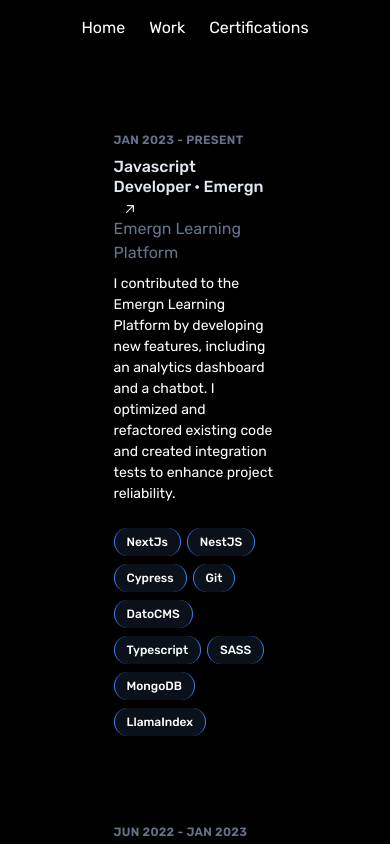
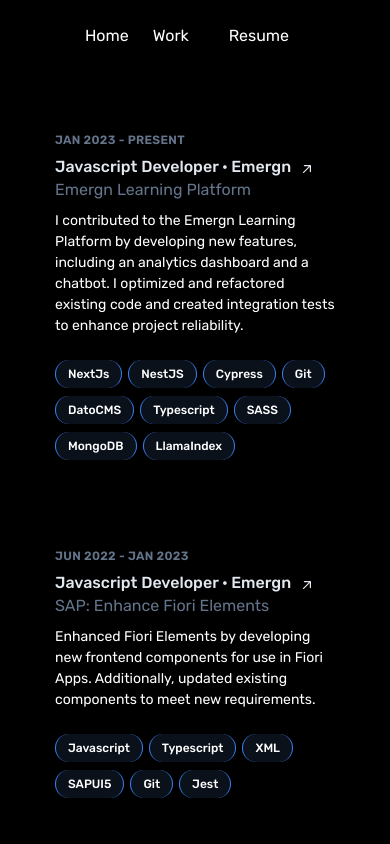
Before and after one commit to zepedroc/Portfolio, a Next.js app: page /work in a window 390 px wide. Shown: the top 844 px of the page. Built offline with nearby package versions, Linux system fonts and the light colour scheme.

Commit message:
UI updates

```diff
--- a/components/navbar.tsx
+++ b/components/navbar.tsx
@@ -4,18 +4,19 @@
   return (
     <nav className="fixed left-0 top-0 z-50 flex w-full items-center justify-center bg-black/50 px-6 py-4 backdrop-blur-md">
       <div className="flex items-center gap-6">
-        <Link className="hover:underline" href="/">
+        <Link className="duration-400 transition-transform hover:scale-105 hover:underline" href="/">
           Home
         </Link>
-        <Link className="hover:underline" href="/work">
+        <Link className="duration-400 transition-transform hover:scale-105 hover:underline" href="/work">
           Work
         </Link>
-        <Link className="hover:underline" href="/certifications">
-          Certifications
+        <Link
+          className="duration-800 rounded-md px-4 py-2 transition-transform hover:scale-105 hover:bg-gray-300 hover:text-black"
+          href="/resume.pdf"
+          target="_blank"
+        >
+          Resume
         </Link>
-        {/* <Link className="bg-white text-black px-4 py-2 rounded-md hover:bg-gray-200" href="/resume.pdf" target="_blank">
-          Resume
-        </Link> */}
       </div>
     </nav>
   );
--- a/src/app/work/page.tsx
+++ b/src/app/work/page.tsx
@@ -12,7 +12,7 @@
       animate={{ y: 0, opacity: 1 }}
       transition={{ ease: 'easeInOut', duration: 0.5 }}
     >
-      <div className="container mx-auto mt-28 max-w-[50vw] p-4">
+      <div className="container mx-auto mt-28 max-w-[80vw] p-4 lg:max-w-[50vw]">
         {experiences.map((exp) => (
           <ExperienceCard key={exp.duration} {...exp} />
         ))}
```
